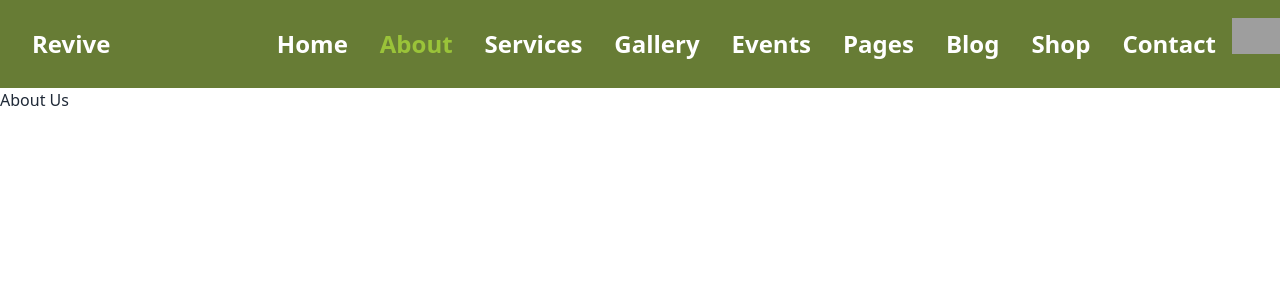
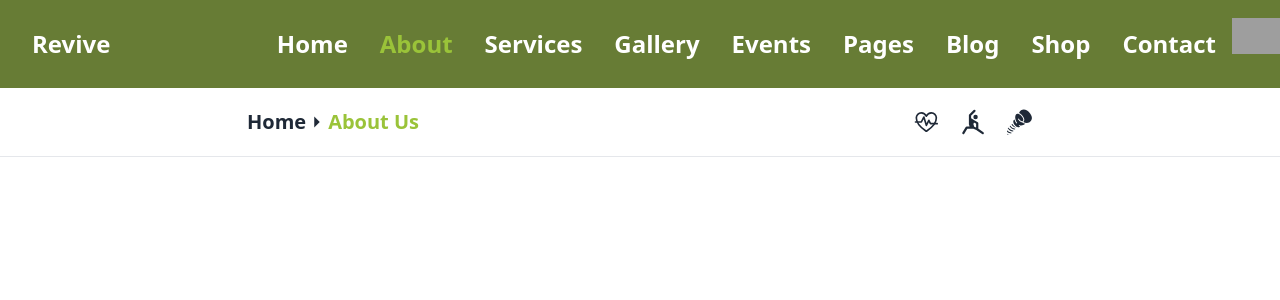
Before and after one commit to DevelopersZone06/revive-client, a React (Vite) app: page /about in a window 1280 px wide. Shown: the top 300 px of the page. Built offline with nearby package versions, Linux system fonts and the light colour scheme; grey boxes are pictures that could not be loaded.

Commit message:
about page with title

```diff
--- a/src/Pages/About/About.jsx
+++ b/src/Pages/About/About.jsx
@@ -1,10 +1,26 @@
-
+import { IoMdArrowDropright } from "react-icons/io";
+import { IoFitnessOutline } from "react-icons/io5";
+import { GrYoga } from "react-icons/gr";
+import { GiBoxingGloveSurprise } from "react-icons/gi";
 
 const About = () => {
     return (
-        <div>
-        <h1>About Us</h1>
+       <div>
+         <div className="flex justify-around">
+       <div className="flex items-center my-5">
+       <h1 className="text-xl font-semibold cursor-pointer">Home </h1>
+        <IoMdArrowDropright className="w-[22px]"/>
+        <h1 className="text-xl font-semibold text-[#9ac339]">About Us</h1>
+       </div>
+       <div className="flex gap-5 items-center cursor-pointer">
+       <IoFitnessOutline className="text-5xl"/>
+       <GrYoga/>
+<GiBoxingGloveSurprise/>
+       </div>
+
         </div>
+        <hr />
+       </div>
     );
 };
 
```
